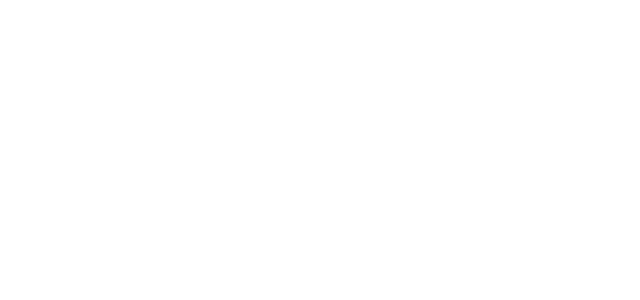
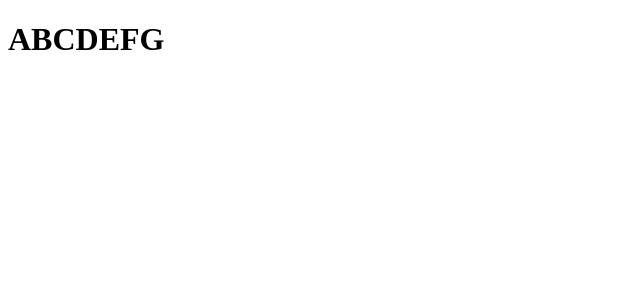
Before and after one commit to duskdev17/react-app, a React (Create React App) app: page / in a window 1280 px wide. Shown: the top 300 px of the page, without its empty margins (0-640 px from the left). Built offline with nearby package versions, Linux system fonts and the light colour scheme.

Commit message:
Update App.js

```diff
--- a/src/App.js
+++ b/src/App.js
@@ -130,7 +130,129 @@
 
 
 
-    // Javascript Promises
+    // // Javascript Promises
+    // // returns a promise
+    // let countValue = new Promise(function (resolve, reject) {
+    //     reject('Promise rejected');
+    // });
+
+    // // executes when promise is resolved successfully
+    // countValue.then(
+    //     function successValue(result) {
+    //         console.log(result); // Promise resolved
+    //     },
+    // )
+
+
+
+
+
+    // // JS Symbol()
+    // const person = {
+    //     firstName: "John",
+    //     lastName: "Doe",
+    //     age: 50,
+    //     eyeColor: "blue"
+    //   };
+
+    //   let id = Symbol('id');
+    //   person[id] = 140353;
+    //   // Now person[id] = 140353
+    //   // but person.id is still undefined
+
+    //   return(
+    //     <>{person.id}</>
+    //   )
+
+
+
+
+    // //default parameters
+    // function myFunction(x = 10, y = 10){
+    //     return x + y;
+    // }
+
+    // let value = myFunction(2);
+
+    // return(
+    //     <>{value}</>
+    // )
+
+
+
+    // //rest parameter
+    // function sum(...args) {
+    //     let sum = 0;
+
+    //     for(let arg of args)
+    //         sum = sum + arg;
+    //     return sum;
+    // }
+
+    // let x = sum(3, 4, 4, 3, 1, 6, 7, 3, 2, 7);
+
+
+    // return(
+    //     <h1>Summation is: {x}</h1>
+    // )
+
+
+
+
+
+    // // JS String.includes()
+    // let msz = undefined;
+    // let text = "Hello World. I am Null."
+
+    // let result = text.includes("Hello");
+
+    // if (result == true){
+    //     msz = 'String found';
+    // }
+    // else{
+    //     msz = 'String not found';
+    // }
+
+
+    // return(
+    //     <h1>{msz}</h1>
+    // )
+
+
+    // // JS String.includes()
+    // let msz = undefined;
+    // let text = "Hello World. I am Null."
+
+    // //let result = text.startsWith("am");
+    // let result = text.endsWith(".");
+
+    // if (result == true){
+    //     msz = 'String found';
+    // }
+    // else{
+    //     msz = 'String not found';
+    // }
+
+
+    // return(
+    //     <h1>{msz}</h1>
+    // )
+
+
+
+
+
+
+    //Arrays
+    let x = Array.from("ABCDEFG")
+
+    return(
+            <h1>{x}</h1>
+        )
+
+
+
+
 
 
 }
```
